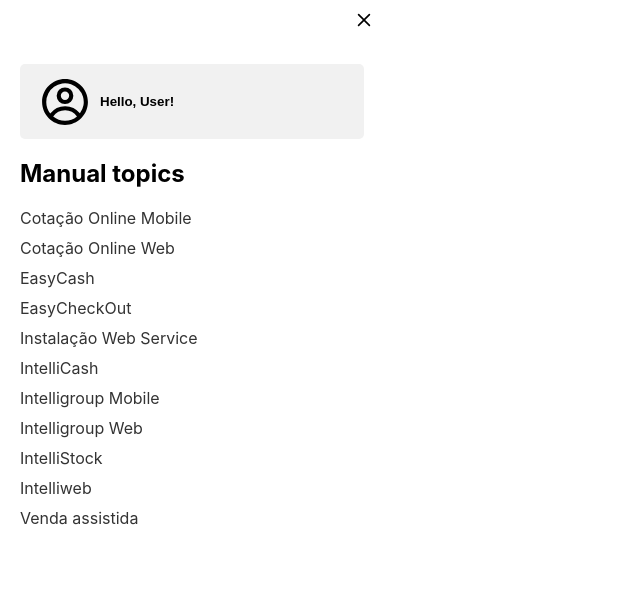
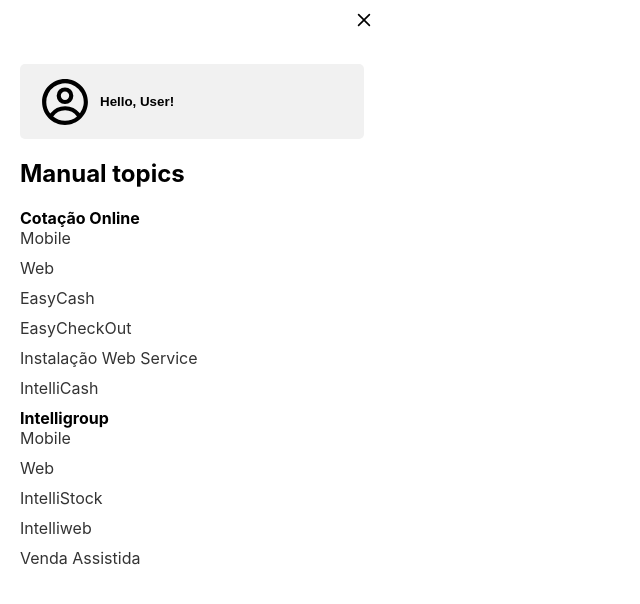
Before and after one commit to alinepmarcondes/ChatBot-IWS, a React (Create React App) app: page /manual in a window 1280 px wide. Shown: the top 604 px of the page, without its empty margins (0-640 px from the left). Built offline with nearby package versions, Linux system fonts and the light colour scheme.

Commit message:
adicionando link para manual

```diff
--- a/src/components/Manual/Manual.js
+++ b/src/components/Manual/Manual.js
@@ -29,17 +29,36 @@
         <div className="manual-topics">
           <h2>Manual topics</h2>
           <ul>
-            <li><a href="#">Cotação Online Mobile</a></li>
-            <li><a href="#">Cotação Online Web</a></li>
-            <li><a href="#">EasyCash</a></li>
-            <li><a href="#">EasyCheckOut</a></li>
-            <li><a href="#">Instalação Web Service</a></li>
-            <li><a href="#">IntelliCash</a></li>
-            <li><a href="#">Intelligroup Mobile</a></li>
-            <li><a href="#">Intelligroup Web</a></li>
-            <li><a href="#">IntelliStock</a></li>
-            <li><a href="#">Intelliweb</a></li>
-            <li><a href="#">Venda assistida</a></li>
+            <li class="level1"><div class="li"> <strong>Cotação Online</strong></div>
+            <ul>
+            <li class="level2"><div class="li"> <a href="https://wiki.iws.com.br/doku.php?id=manuais:cotacao:mobile" class="wikilink1" target="_blank" title="manuais:cotacao:mobile" rel="noreferrer">Mobile</a></div>
+            </li>
+            <li class="level2"><div class="li"> <a href="https://wiki.iws.com.br/doku.php?id=manuais:cotacao:web" class="wikilink1" target="_blank" title="manuais:cotacao:web" rel="noreferrer">Web</a></div>
+            </li>
+            </ul>
+            </li>
+            <li class="level1"><div class="li"> <a href="https://wiki.iws.com.br/doku.php?id=easycash" class="wikilink1" target="_blank" title="easycash" rel="noreferrer">EasyCash</a></div>
+            </li>
+            <li class="level1"><div class="li"> <a href="https://wiki.iws.com.br/doku.php?id=easycheckout" class="wikilink1" target="_blank" title="easycheckout" rel="noreferrer">EasyCheckOut</a></div>
+            </li>
+            <li class="level1"><div class="li"> <a href="https://wiki.iws.com.br/doku.php?id=instalacao_web_service" class="wikilink1" target="_blank" title="instalacao_web_service" rel="noreferrer">Instalação Web Service</a></div>
+            </li>
+            <li class="level1"><div class="li"> <a href="https://wiki.iws.com.br/doku.php?id=intellicash" class="wikilink1" target="_blank" title="intellicash" rel="noreferrer">IntelliCash</a></div>
+            </li>
+            <li class="level1"><div class="li"> <strong>Intelligroup</strong></div>
+            <ul>
+            <li class="level2"><div class="li"> <a href="https://wiki.iws.com.br/doku.php?id=manuais:intelligroup:mobile" class="wikilink1" target="_blank" title="manuais:intelligroup:mobile" rel="noreferrer">Mobile</a></div>
+            </li>
+            <li class="level2"><div class="li"> <a href="https://wiki.iws.com.br/doku.php?id=manuais:intelligroup:web" class="wikilink1" target="_blank" title="manuais:intelligroup:web" rel="noreferrer">Web</a></div>
+            </li>
+            </ul>
+            </li>
+            <li class="level1"><div class="li"> <a href="https://wiki.iws.com.br/doku.php?id=intellistock" class="wikilink1" target="_blank" title="intellistock" rel="noreferrer">IntelliStock</a></div>
+            </li>
+            <li class="level1"><div class="li"> <a href="https://wiki.iws.com.br/doku.php?id=intelliweb" class="wikilink1" target="_blank" title="intelliweb" rel="noreferrer">Intelliweb</a></div>
+            </li>
+            <li class="level1"><div class="li"> <a href="https://wiki.iws.com.br/doku.php?id=manuais:vendaassistida:versao-1" class="wikilink1" target="_blank" title="manuais:vendaassistida:versao-1" rel="noreferrer">Venda Assistida</a></div>
+            </li>
           </ul>
         </div>
       </div>
```
